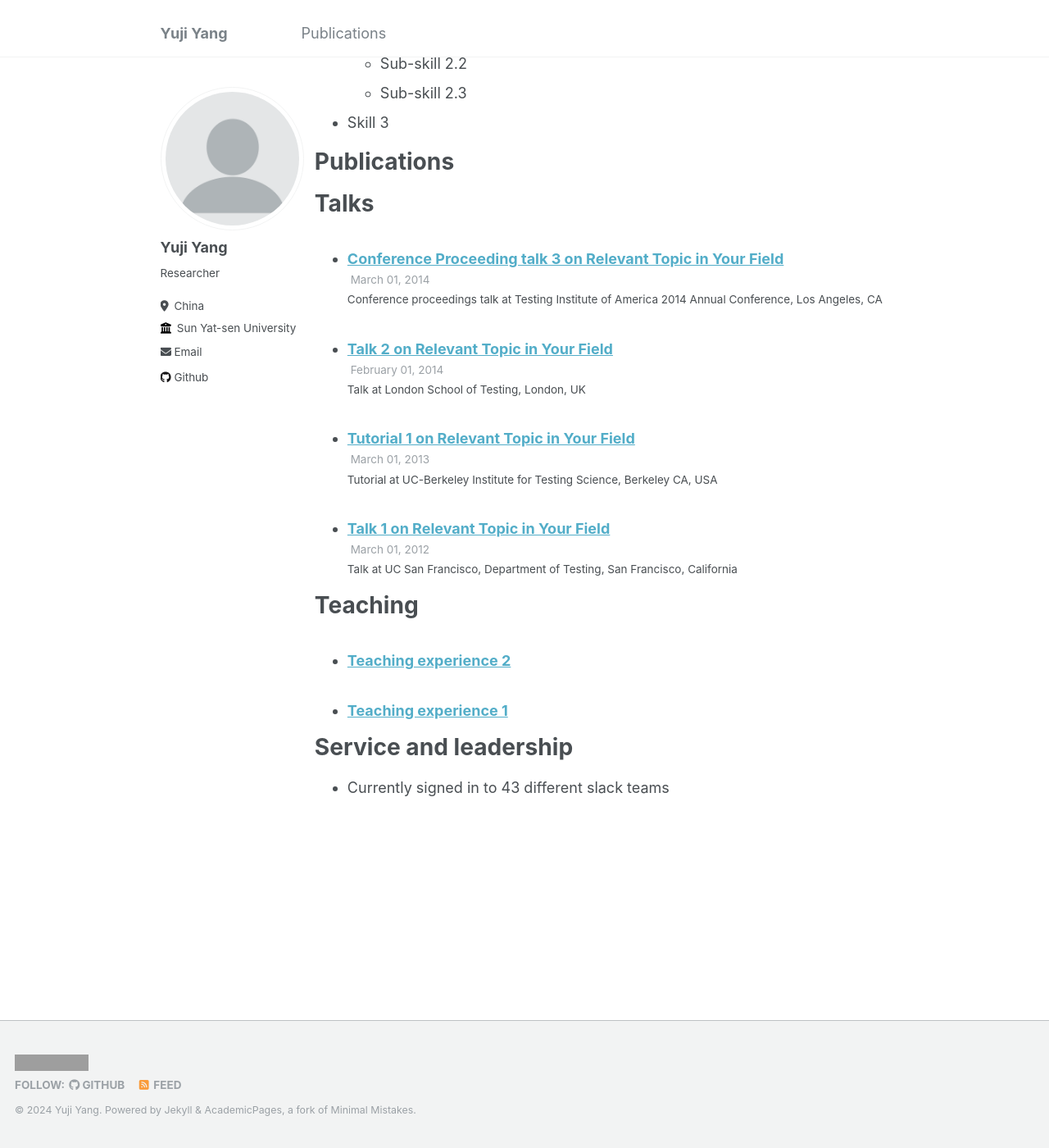
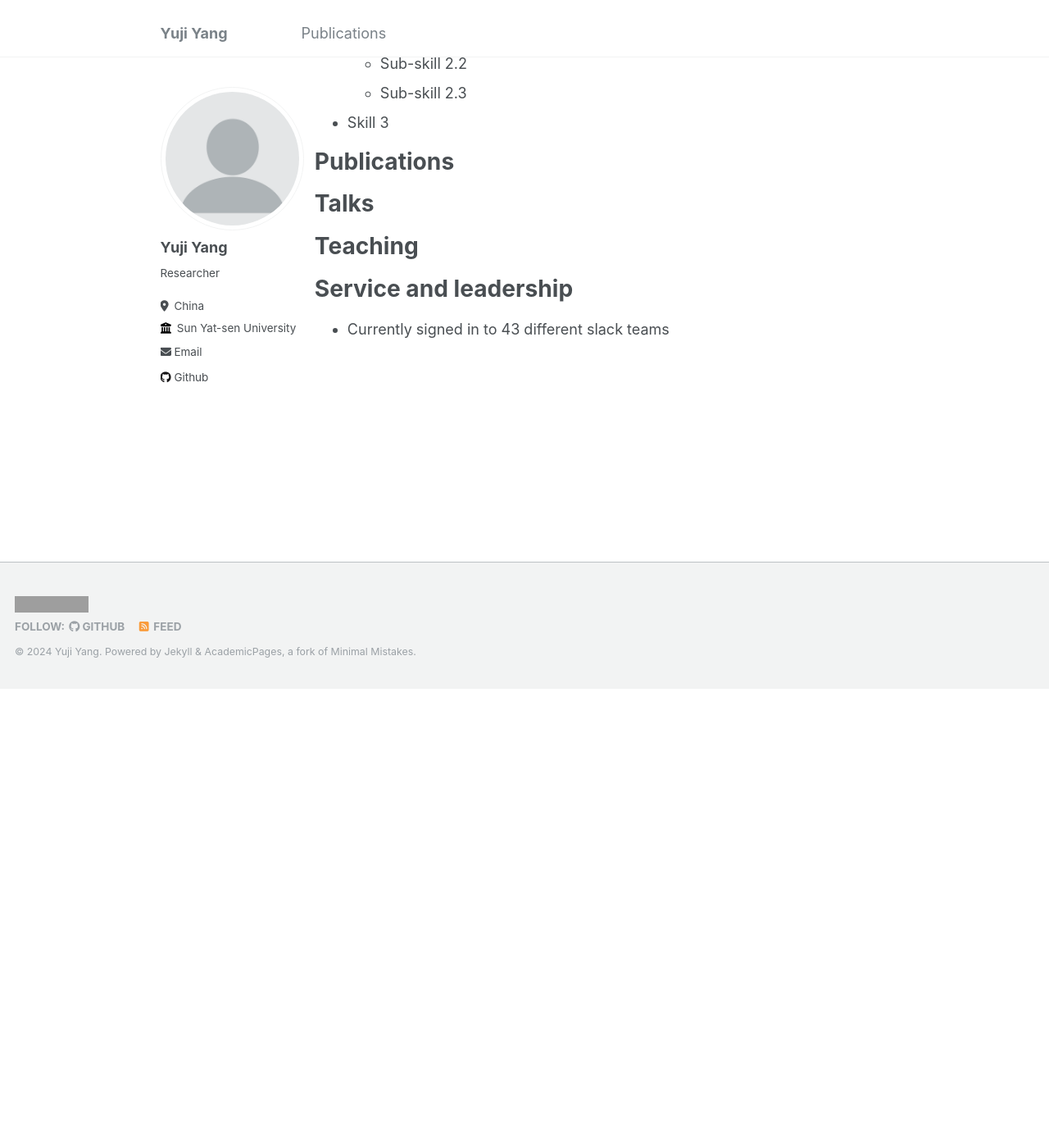
Before and after one commit to Jukgei/jukgei.github.io, a Jekyll site: the page built from _pages/cv.md, in a window 1280 px wide and 1400 px high, scrolled down 906 px. Shown: the whole window at 82% size. Built offline with Jekyll 4.4.1, drawn with Linux system fonts in a browser that asks for light colours; after the commit the page ends 1746 px from its top, so only the background shows below that; grey boxes are pictures that could not be loaded.

Commit message:
rm some useless files.

```diff
--- a/_talks/2012-03-01-talk-1.md
+++ /dev/null
@@ -1,11 +0,0 @@
----
-title: "Talk 1 on Relevant Topic in Your Field"
-collection: talks
-type: "Talk"
-permalink: /talks/2012-03-01-talk-1
-venue: "UC San Francisco, Department of Testing"
-date: 2012-03-01
-location: "San Francisco, California"
----
-
-This is a description of your talk, which is a markdown files that can be all markdown-ified like any other post. Yay markdown!
--- a/_talks/2013-03-01-tutorial-1.md
+++ /dev/null
@@ -1,13 +0,0 @@
----
-title: "Tutorial 1 on Relevant Topic in Your Field"
-collection: talks
-type: "Tutorial"
-permalink: /talks/2013-03-01-tutorial-1
-venue: "UC-Berkeley Institute for Testing Science"
-date: 2013-03-01
-location: "Berkeley CA, USA"
----
-
-[More information here](http://exampleurl.com)
-
-This is a description of your tutorial, note the different field in type. This is a markdown files that can be all markdown-ified like any other post. Yay markdown!
--- a/_talks/2014-02-01-talk-2.md
+++ /dev/null
@@ -1,13 +0,0 @@
----
-title: "Talk 2 on Relevant Topic in Your Field"
-collection: talks
-type: "Talk"
-permalink: /talks/2014-02-01-talk-2
-venue: "London School of Testing"
-date: 2014-02-01
-location: "London, UK"
----
-
-[More information here](http://example2.com)
-
-This is a description of your talk, which is a markdown files that can be all markdown-ified like any other post. Yay markdown!
--- a/_talks/2014-03-01-talk-3.md
+++ /dev/null
@@ -1,11 +0,0 @@
----
-title: "Conference Proceeding talk 3 on Relevant Topic in Your Field"
-collection: talks
-type: "Conference proceedings talk"
-permalink: /talks/2014-03-01-talk-3
-venue: "Testing Institute of America 2014 Annual Conference"
-date: 2014-03-01
-location: "Los Angeles, CA"
----
-
-This is a description of your conference proceedings talk, note the different field in type. You can put anything in this field.
--- a/_teaching/2014-spring-teaching-1.md
+++ /dev/null
@@ -1,20 +0,0 @@
----
-title: "Teaching experience 1"
-collection: teaching
-type: "Undergraduate course"
-permalink: /teaching/2014-spring-teaching-1
-venue: "University 1, Department"
-date: 2014-01-01
-location: "City, Country"
----
-
-This is a description of a teaching experience. You can use markdown like any other post.
-
-Heading 1
-======
-
-Heading 2
-======
-
-Heading 3
-======
--- a/_teaching/2015-spring-teaching-2.md
+++ /dev/null
@@ -1,20 +0,0 @@
----
-title: "Teaching experience 2"
-collection: teaching
-type: "Workshop"
-permalink: /teaching/2015-spring-teaching-1
-venue: "University 1, Department"
-date: 2015-01-01
-location: "City, Country"
----
-
-This is a description of a teaching experience. You can use markdown like any other post.
-
-Heading 1
-======
-
-Heading 2
-======
-
-Heading 3
-======
--- a/assets/css/main.scss
+++ b/assets/css/main.scss
@@ -43,14 +43,14 @@
 
 .paper-container {
     display: flex;
-    justify-content: center;
-    // align-items: center;
+    // justify-content: center;
+    align-items: center;
 }
 
-.image {
-    width: 25%;
-    margin-right: 20px;
-}
+// .image {
+//     width: 25%;
+//     margin-right: 20px;
+// }
 
 .text-content {
     width: 100%;
@@ -69,11 +69,15 @@
 }
 
 div.paper-teaser{
+
     width: 320px;
     height: 180px;
     margin-right: 20px;
-    padding-top: 5px;
+    display: flex;
+    // justify-content: center;
+    align-items: center;
 }
+
 
 div.paper_venue {
     font-size:16px;
```
